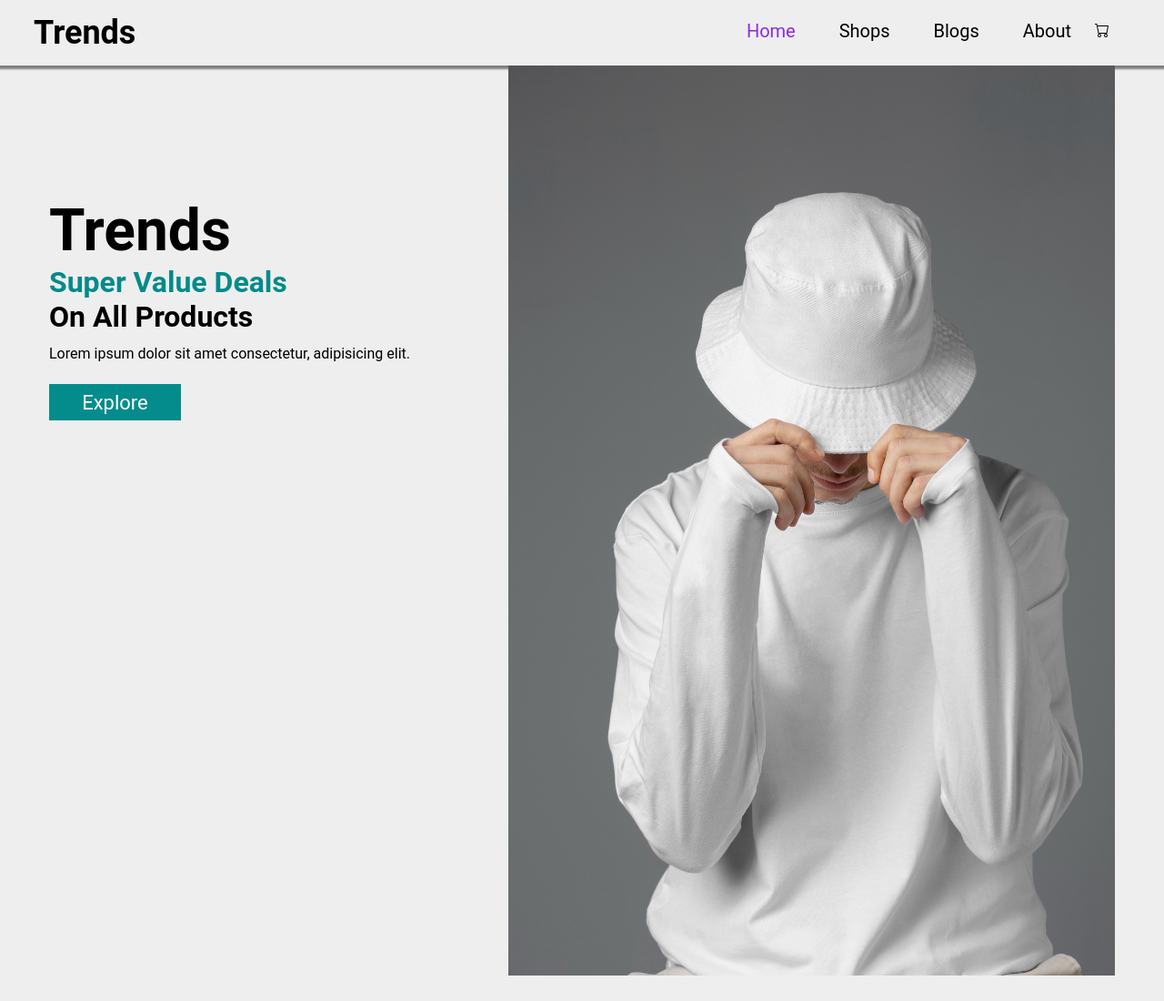
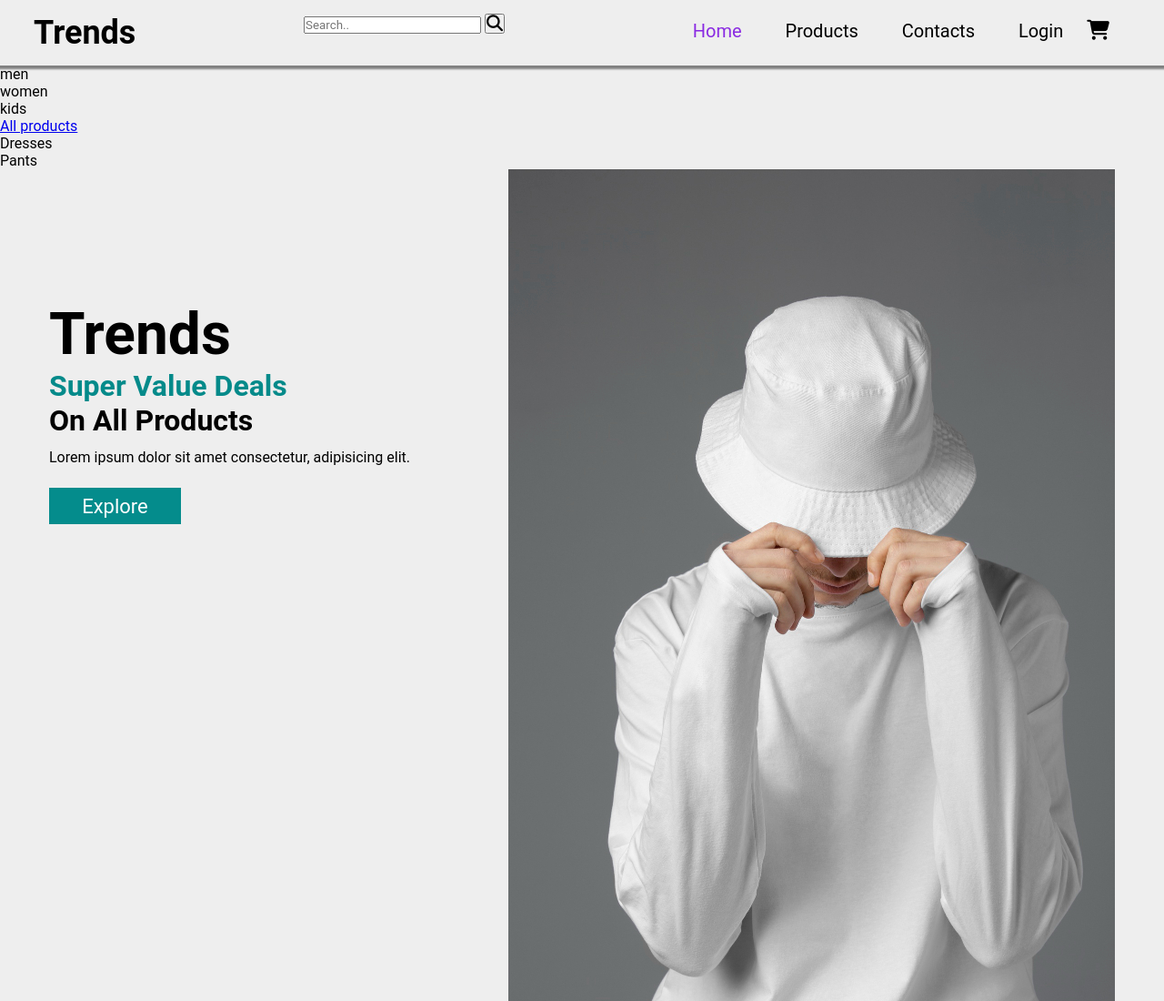
Before and after one commit to Gauravj12/Ecommerce-website, a plain HTML site: page index.html in a window 1280 px wide. Shown: the top 1100 px of the page at 91% size. Drawn offline with Linux system fonts and the light colour scheme.

Commit message:
Update index.html

```diff
--- a/index.html
+++ b/index.html
@@ -14,18 +14,35 @@
         <div class="logo">
       <h1>Trends</h1>
     </div>
+    <div class="searchBox">
+
+      <input class="searchInput" type="text" name="" placeholder="Search..">
+      <button class="searchButton" href="#">
+        <i class="fa fa-search" style="font-size: 18px;"></i>
+      </button>
+  </div>
+
+
     <ul>
       <li>
         <a id="home-nav">Home</a>
-        <a>Shops</a>
-        <a>Blogs</a>
-        <a>About</a>
-        <span><svg xmlns="http://www.w3.org/2000/svg" width="16" height="16" fill="currentColor" class="bi bi-cart" viewBox="0 0 16 16">
-          <path d="M0 1.5A.5.5 0 0 1 .5 1H2a.5.5 0 0 1 .485.379L2.89 3H14.5a.5.5 0 0 1 .491.592l-1.5 8A.5.5 0 0 1 13 12H4a.5.5 0 0 1-.491-.408L2.01 3.607 1.61 2H.5a.5.5 0 0 1-.5-.5M3.102 4l1.313 7h8.17l1.313-7zM5 12a2 2 0 1 0 0 4 2 2 0 0 0 0-4m7 0a2 2 0 1 0 0 4 2 2 0 0 0 0-4m-7 1a1 1 0 1 1 0 2 1 1 0 0 1 0-2m7 0a1 1 0 1 1 0 2 1 1 0 0 1 0-2"/>
-        </svg></span>
+        <a>Products</a>
+        <a>Contacts</a>
+        <a>Login</a>
+        <i class="fa fa-shopping-cart" aria-hidden="true"></i>
       </li>
     </ul>
   </nav>
+  <div class="product-categories">
+<div><a>men</a></div>
+<div><a>women</a></div>
+<div><a>kids</a></div>
+  </div>
+<div class="sub-product-categories">
+    <div><a href="/pages/all_products.html" target="_blank">All products</a></div>
+    <div><a>Dresses</a></div>
+    <div><a>Pants</a></div>
+      </div>
 
   <!-- main page -->
 
```
